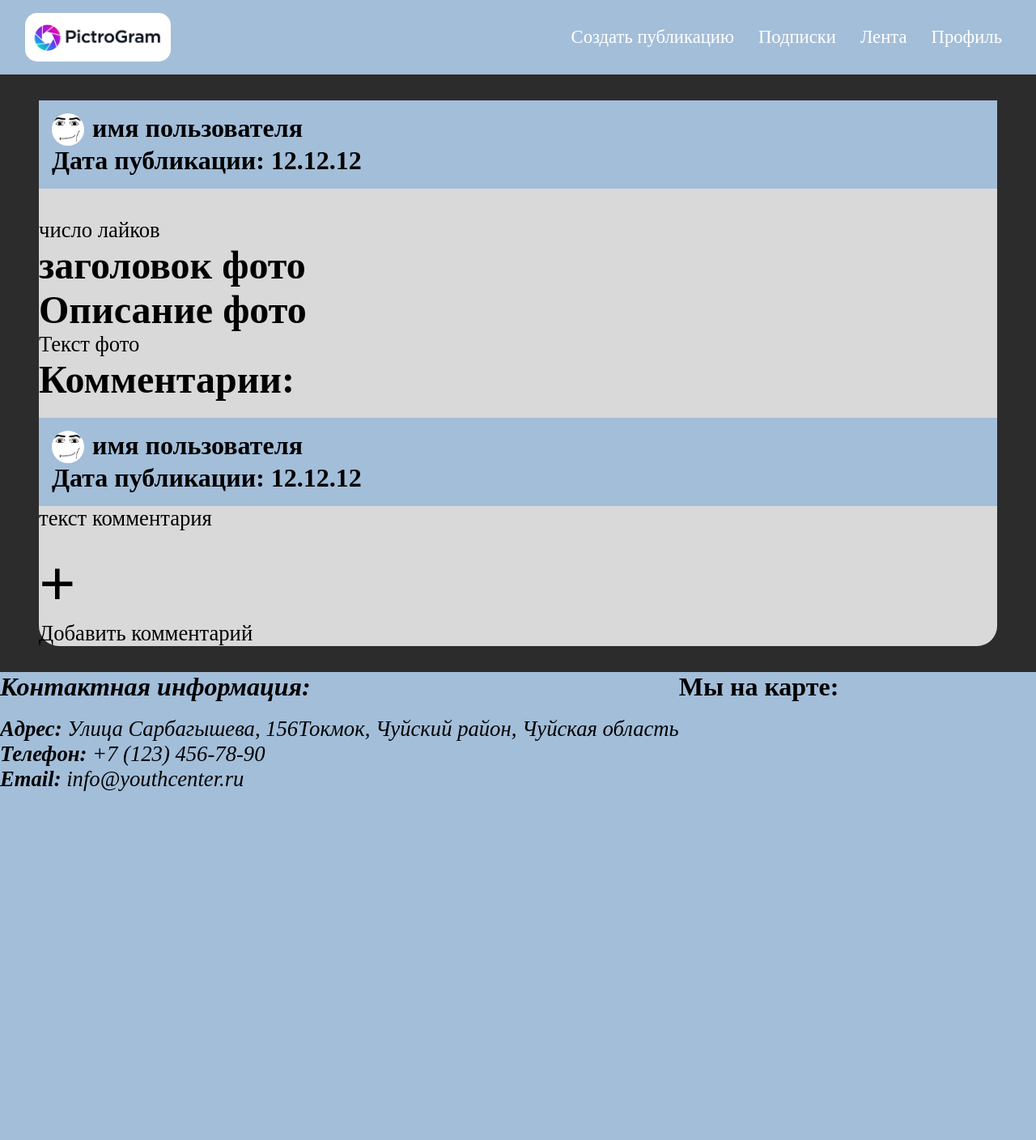
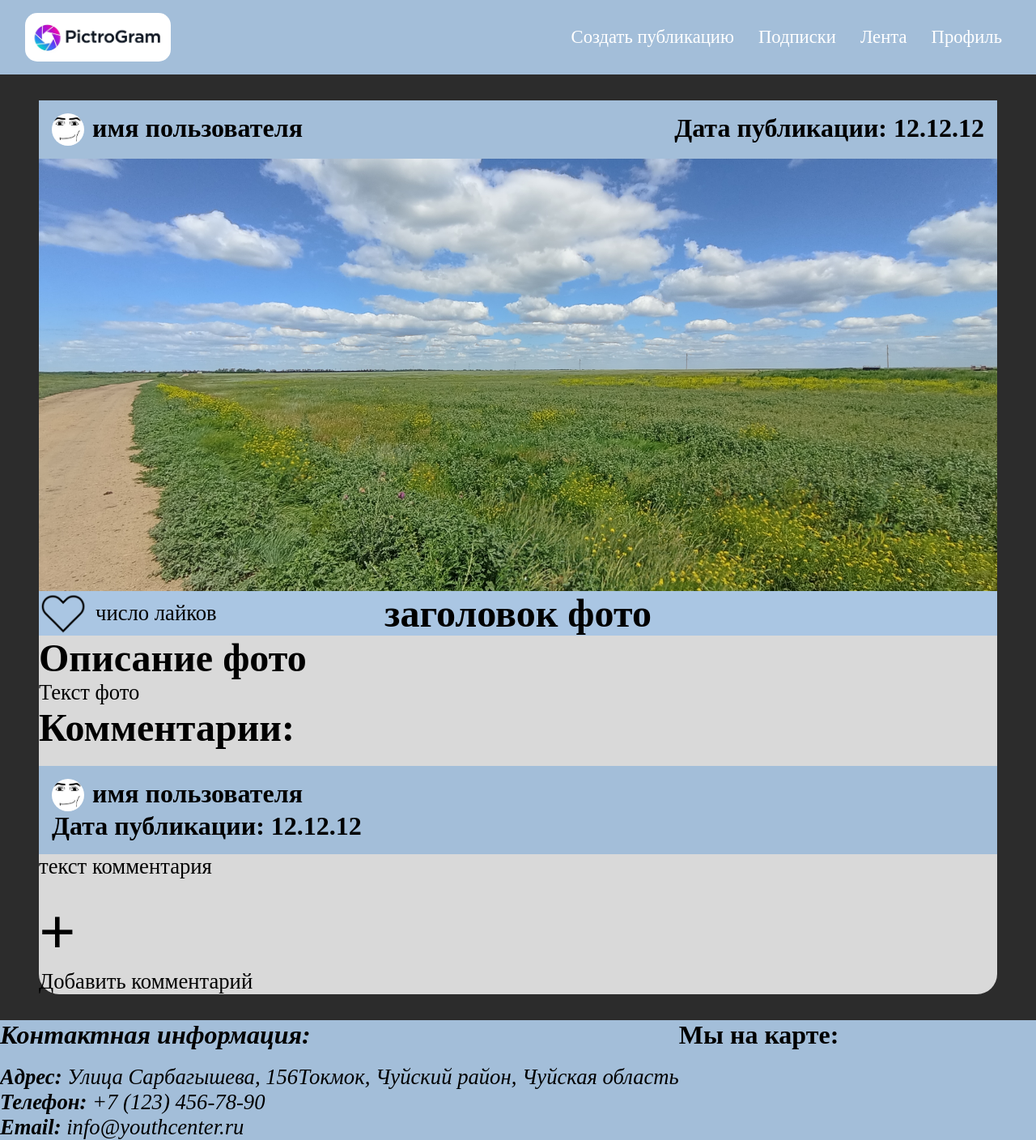
Before and after one commit to Veyyr3/Project-PictroGram, a Django app: page / in a window 1280 px wide. Shown: the whole page at 81% size. Before the commit the page ends 977 px from the top, so only its background shows below. Run offline with Django 5.2, Linux system fonts and the light colour scheme.

Commit message:
FE: add style publication

```diff
--- a/APPS/image/templates/image/index.html
+++ b/APPS/image/templates/image/index.html
@@ -1,4 +1,5 @@
 {% extends 'image/base.html' %}
+{% load static %}
 {% comment %} image/index.html {% endcomment %}
 
 
@@ -20,7 +21,7 @@
 
         <!-- фото -->
         <div class="container-img">
-            <img class="isimage" src="" alt="">
+            <img class="isimage" src="{% static 'page_pictures/test.jpg' %}" alt="">
         </div>
 
 
@@ -29,14 +30,18 @@
             <!-- лайки -->
             <div class="container-like">
                 <a href="#" class="button-like">
-                    <img class="isimage" src="" alt="">
+                    <img class="isimage" src="{% static 'page_pictures/page decorations/heart.png' %}" alt="">
                 </a>
 
-                <p>число лайков</p>
+                <div>
+                    <p>число лайков</p>
+                </div>
             </div>
 
             <!-- заголовок -->
-            <h3>заголовок фото</h3>
+            <div class="container-title">
+                <h3>заголовок фото</h3>
+            </div>
         </div>
         {% comment %} КОНЕЦ заголовок фото {% endcomment %}
 
--- a/static/css/index_style.css
+++ b/static/css/index_style.css
@@ -11,6 +11,16 @@
 }
 .container-line-aside .right-line-aside {
   margin: 5px 3px 5px 8px;
+}
+
+.container-img {
+  width: 100%;
+  height: auto;
+  display: flex;
+}
+.container-img img {
+  width: 100%;
+  height: 100%;
 }
 
 .clear-animation {
@@ -550,12 +560,9 @@
     display: none;
   }
 }
-.container-publication {
-  width: 100%;
-}
-
 .container-short-user-info {
   display: flex;
+  flex-direction: row;
   gap: 10px;
 }
 
@@ -570,6 +577,47 @@
   width: 100%;
   height: 100%;
   border-radius: 100%;
+}
+
+.container-publication {
+  width: 100%;
+}
+
+.header-publication {
+  width: 100%;
+  flex-direction: row;
+  justify-content: space-between;
+}
+
+.container-title-publication {
+  position: relative;
+  width: 100%;
+  background-color: var(--div-image-title);
+  display: flex;
+  flex-direction: row;
+  align-items: center;
+}
+.container-title-publication .container-title {
+  width: 100%;
+  text-align: center;
+}
+
+.container-like {
+  position: absolute;
+  margin-left: 0;
+  display: flex;
+  align-items: center;
+  gap: 10px;
+}
+
+.button-like {
+  max-width: 60px;
+  height: auto;
+  display: flex;
+}
+.button-like img {
+  width: 100%;
+  height: 100%;
 }
 
 /*---------------------------------VARIABLES---------------------------------*/
--- a/static/scss/_ForIndex.scss
+++ b/static/scss/_ForIndex.scss
@@ -1,16 +1,11 @@
 // стили для index.html
 @use './mixins' as *;
 
-// главный контейнер публикации
-.container-publication {
-    width: 100%;
-}
-
 // #region Фото пользователя и имя пользователя
     .container-short-user-info {
-
         // flex
         display: flex;
+        flex-direction: row;
         gap: 10px;
     }
 
@@ -28,7 +23,6 @@
             width: 100%;
             height: 100%;
             border-radius: 100%;
-            // object-fit: cover; // заполнить весь контейнер
         }
     }
 
@@ -37,3 +31,59 @@
 
     }
 // #endregion Фото пользователя и имя пользователя
+
+// #region главный контейнер с фото и комментариями
+    .container-publication {
+        width: 100%;
+    }
+
+    // шапка
+    .header-publication {
+        width: 100%;
+
+        // flex
+        flex-direction: row;
+        justify-content: space-between;
+    }
+
+    // заголовок фото
+    .container-title-publication {
+        position: relative;
+        width: 100%;
+        background-color: var(--div-image-title);
+
+        // flex
+        display: flex;
+        flex-direction: row;
+        align-items: center;
+
+        // див с заголовком
+        .container-title {
+            width: 100%;
+            text-align: center;
+        }
+    }
+
+    // лайк и его число
+    .container-like {
+        position: absolute;
+        margin-left: 0;
+
+        // flex
+        display: flex;
+        align-items: center;
+        gap: 10px;
+    }
+
+    // кнопка лайка (ссылка)
+    .button-like {
+        max-width: 60px;
+        height: auto;
+        display: flex; // Для правильного растягивания
+
+        img {
+            width: 100%;
+            height: 100%;
+        }
+    }
+// #endregion главный контейнер с фото и комментариями
--- a/static/scss/_specialComponents.scss
+++ b/static/scss/_specialComponents.scss
@@ -35,3 +35,16 @@
         margin: $right-line-margin-top $right-line-margin-right $right-line-margin-bottom $right-line-margin-left;
     }
 }
+
+// контейнер 1 фото
+.container-img {
+    // стили для контейнера
+    width: 100%;
+    height: auto;
+    display: flex; // Для правильного растягивания
+
+    img {
+        width: 100%;
+        height: 100%;
+    }
+}
```
Also changed, not shown: static/page_pictures/test.jpg (added), 1 other file.
